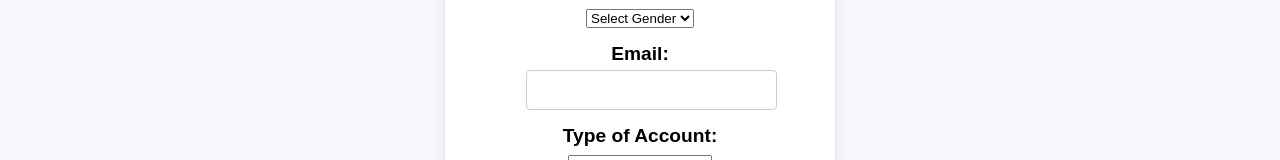
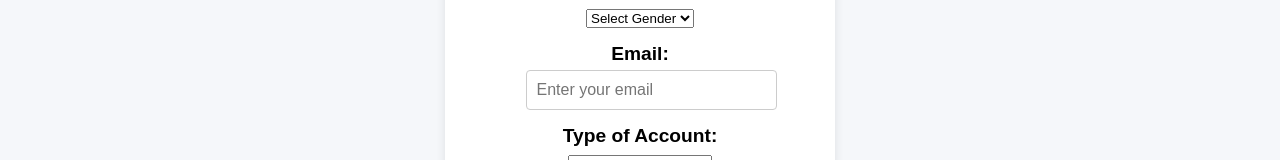
Before and after one commit to Tanaka878/Front-End, a React (Create React App) app: page /newUser in a window 1280 px wide. Shown: the part 282-442 px from the top of the page. Built offline with nearby package versions, Linux system fonts and the light colour scheme.

Commit message:
email validation

```diff
--- a/src/LoginPage/NewUser.js
+++ b/src/LoginPage/NewUser.js
@@ -12,8 +12,12 @@ const NewUser = () => {
     confirmPassword: "",
     accountType: "",
     gender:""
+  });
 
-  });
+  const [emailError, setEmailError] = React.useState("");
+
+  // Regex for basic email validation
+  const emailRegex = /^[a-zA-Z0-9._%+-]+@[a-zA-Z0-9.-]+\.[a-zA-Z]{2,}$/;
 
   function handleChange(event) {
     const { name, value, type } = event.target;
@@ -22,6 +26,15 @@ const NewUser = () => {
       ...prev,
       [name]: type === 'checkbox' ? event.target.checked : value
     }));
+
+    // Email validation on change
+    if (name === 'email') {
+      if (!emailRegex.test(value)) {
+        setEmailError("Please enter a valid email address.");
+      } else {
+        setEmailError("");
+      }
+    }
   }
 
   function cancelCreateAccount() {
@@ -31,8 +44,15 @@ const NewUser = () => {
   function handleSubmit(event) {
     event.preventDefault();
 
+    // Check if passwords match
     if (user.password !== user.confirmPassword) {
       console.log("The passwords do not match");
+      return;
+    }
+
+    // If email is invalid, prevent submission
+    if (emailError) {
+      console.log("Please correct the email address");
       return;
     }
 
@@ -43,8 +63,8 @@ const NewUser = () => {
       surname: user.lastName,
       email: user.email,
       password: user.password,
-      accountType: user.accountType ,
-      gender:user.gender
+      accountType: user.accountType,
+      gender: user.gender
     };
 
     fetch(`https://distinguished-happiness-production.up.railway.app/customer/createAccount`, {
@@ -81,7 +101,7 @@ const NewUser = () => {
         <div className="formElement">
           <label htmlFor="gender">Gender:</label>
           <select name="gender" required onChange={handleChange} defaultValue="">
-              <option value="" disabled>Select Gender</option>
+            <option value="" disabled >Select Gender</option>
             <option value="MALE">Male</option>
             <option value="FEMALE">Female</option>
             <option value="OTHER">Other</option>
@@ -90,7 +110,15 @@ const NewUser = () => {
 
         <div className='formElement'>
           <label htmlFor='email'>Email:</label>
-          <input type='email' required onChange={handleChange} name='email' />
+          <input
+            type='email'
+            name='email'
+            required
+            onChange={handleChange}
+            value={user.email}
+            placeholder="Enter your email"
+          />
+          {emailError && <span style={{ color: 'red' }}>{emailError}</span>}
         </div>
 
         <div className='formElement'>
```
Lines whose indentation alone changed are shown as unchanged.
